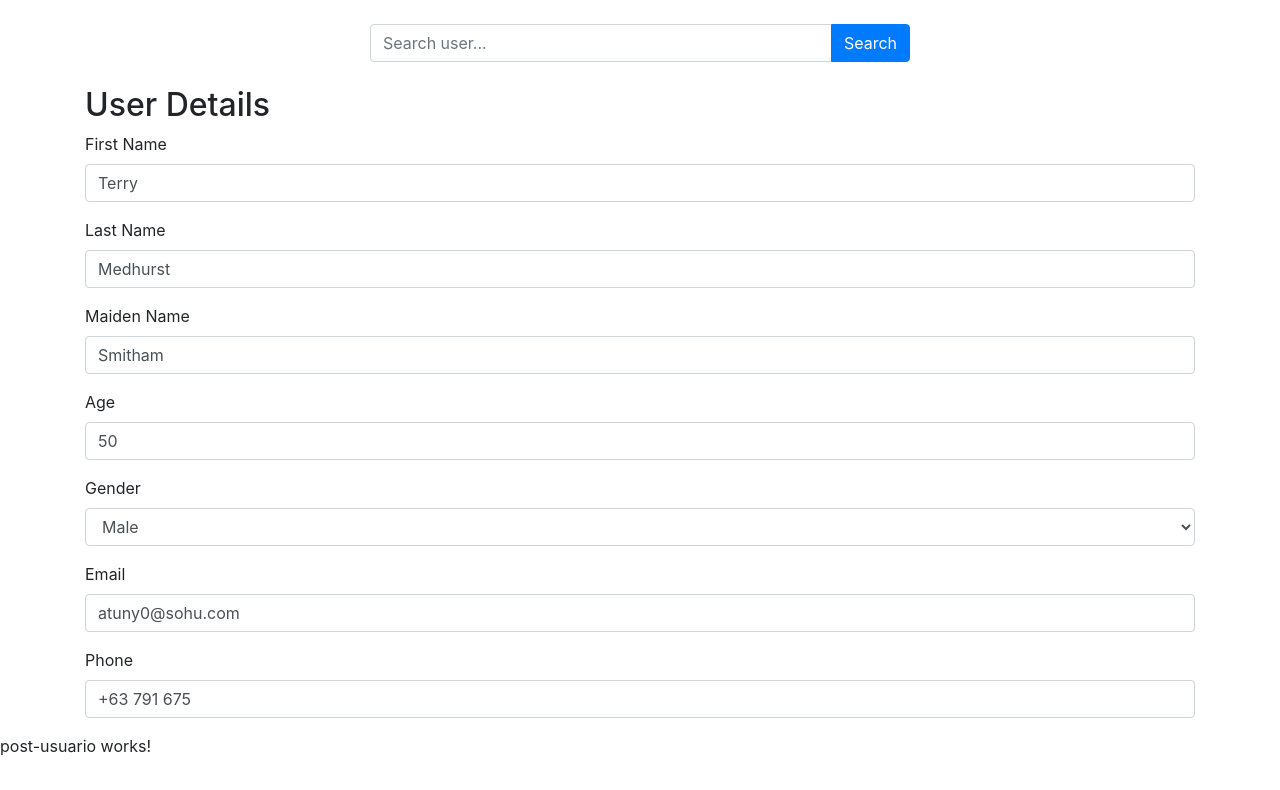
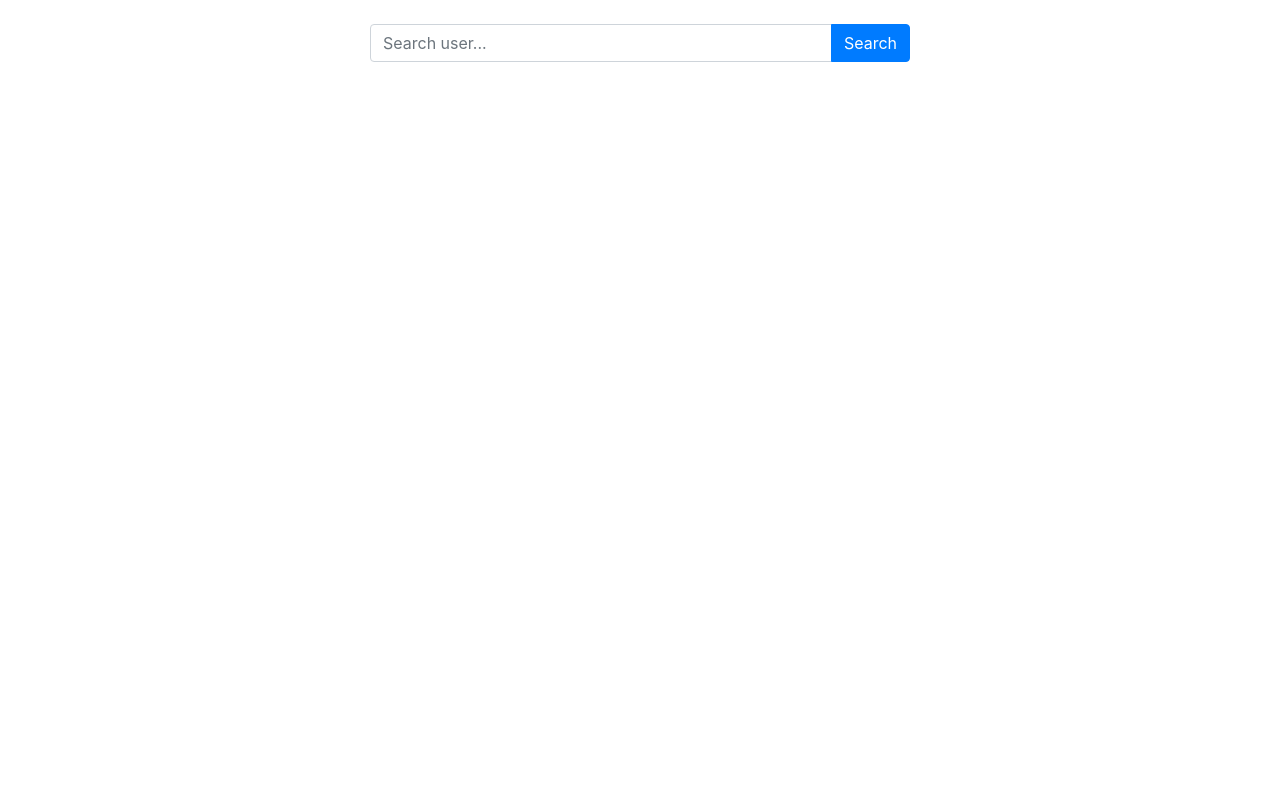
Before and after one commit to Andres-Salamanca/TallerWebReactive, an Angular app in the folder TallerWebReactive/: page / in a window 1280 px wide. Shown: the top 790 px of the page. Built offline with nearby package versions, Linux system fonts and the light colour scheme.

Commit message:
Hice lo de pedir el usuario y mostrarlo

```diff
--- a/TallerWebReactive/src/app/app.component.html
+++ b/TallerWebReactive/src/app/app.component.html
@@ -1,3 +1,22 @@
-<app-search-usuairo></app-search-usuairo>
-<app-show-usuario></app-show-usuario>
-<app-post-usuario></app-post-usuario>
+<div class="container">
+    <div class="row mt-4">
+      <div class="col-md-6 offset-md-3">
+        <form (ngSubmit)="onSubmit()">
+          <div class="input-group">
+            <input type="text" class="form-control" placeholder="Search user..." [(ngModel)]="searchQuery" name="searchQuery">
+            <div class="input-group-append">
+              <button type="submit" class="btn btn-primary">Search</button>
+            </div>
+          </div>
+        </form>
+      </div>
+    </div>
+  </div>
+
+  <div class="container mt-4" *ngIf="encontrado == false">
+    <p class="alert alert-danger">no encontrado</p>
+  </div>
+  <div class="container mt-4" *ngIf="encontrado">
+    <app-show-usuario [user2]="usuarioEnviar"></app-show-usuario>
+    <app-post-usuario></app-post-usuario>
+  </div>
--- a/TallerWebReactive/src/app/app.component.ts
+++ b/TallerWebReactive/src/app/app.component.ts
@@ -1,4 +1,7 @@
-import { Component } from '@angular/core';
+import { HttpClient } from '@angular/common/http';
+import { Component, Input } from '@angular/core';
+import { Observable } from 'rxjs';
+import { Usuario } from './model/usuario';
 
 @Component({
   selector: 'app-root',
@@ -6,5 +9,49 @@ import { Component } from '@angular/core';
   styleUrls: ['./app.component.css']
 })
 export class AppComponent {
+
   title = 'TallerWebReactive';
+  usuario:any;
+  usuario$:Observable<any> = new Observable();
+  ROOT_URL: string = 'https://dummyjson.com';
+  mensajeErrror = " ";
+
+  constructor(private http:HttpClient){}
+  searchQuery: string = '';
+  ngOnInit(){}
+  @Input()
+  usuarioEnviar!:Usuario;
+  encontrado!: boolean ;
+  onSubmit() {
+
+    console.log('Búsqueda realizada:', this.searchQuery);
+    this.http.get(this.ROOT_URL+'/users/filter?key=username&value=' + this.searchQuery).subscribe((userInfo: any)=>{
+      //this.usuario = userInfo;
+      //console.log(this.usuario["users"][0])
+      if (!userInfo || !userInfo.users || userInfo.users.length === 0) {
+        console.log("No existe");
+        this.encontrado = false;
+      } else {
+        this.encontrado = true;
+        this.usuario = userInfo;
+        console.log(this.usuario);
+        this.usuarioEnviar = {
+            id:0,
+            firstName:this.usuario["users"][0]["firstName"],
+            lastName:this.usuario["users"][0]["lastName"],
+            email:this.usuario["users"][0]["email"],
+            maidenName:this.usuario["users"][0]["maidenName"],
+            gender:this.usuario["users"][0]["gender"],
+            age:this.usuario["users"][0]["age"],
+            phone:this.usuario["users"][0]["phone"],
+
+        }
+
+        console.log(this.usuarioEnviar );
+
+      }
+    });
+  }
+
+
 }
--- a/TallerWebReactive/src/app/usuario/search-usuairo/search-usuairo.component.ts
+++ b/TallerWebReactive/src/app/usuario/search-usuairo/search-usuairo.component.ts
@@ -1,4 +1,7 @@
-import { Component } from '@angular/core';
+import { HttpClient } from '@angular/common/http';
+import { Component, EventEmitter, Output } from '@angular/core';
+import { Observable } from 'rxjs';
+import { Usuario } from 'src/app/model/usuario';
 
 @Component({
   selector: 'app-search-usuairo',
@@ -7,8 +10,11 @@ import { Component } from '@angular/core';
 })
 export class SearchUsuairoComponent {
   searchQuery: string = '';
-onSubmit() {
-  console.log('Búsqueda realizada:', this.searchQuery);
-}
+
+  @Output()
+
+  onSubmit() {
+
+  }
 
 }
--- a/TallerWebReactive/src/app/usuario/show-usuario/show-usuario.component.html
+++ b/TallerWebReactive/src/app/usuario/show-usuario/show-usuario.component.html
@@ -1,36 +1,36 @@
-<div class="container mt-4">
+<div class="container mt-4" *ngIf="user2">
     <h2>User Details</h2>
     <form #userForm="ngForm">
       <div class="form-group">
         <label for="firstName">First Name</label>
-        <input type="text" class="form-control" id="firstName" name="firstName" [(ngModel)]="user.firstName">
+        <input type="text" class="form-control" id="firstName" name="firstName" [(ngModel)]="user2.firstName">
       </div>
       <div class="form-group">
         <label for="lastName">Last Name</label>
-        <input type="text" class="form-control" id="lastName" name="lastName" [(ngModel)]="user.lastName">
+        <input type="text" class="form-control" id="lastName" name="lastName" [(ngModel)]="user2.lastName">
       </div>
       <div class="form-group">
         <label for="maidenName">Maiden Name</label>
-        <input type="text" class="form-control" id="maidenName" name="maidenName" [(ngModel)]="user.maidenName">
+        <input type="text" class="form-control" id="maidenName" name="maidenName" [(ngModel)]="user2.maidenName">
       </div>
       <div class="form-group">
         <label for="age">Age</label>
-        <input type="number" class="form-control" id="age" name="age" [(ngModel)]="user.age">
+        <input type="number" class="form-control" id="age" name="age" [(ngModel)]="user2.age">
       </div>
       <div class="form-group">
         <label for="gender">Gender</label>
-        <select class="form-control" id="gender" name="gender" [(ngModel)]="user.gender">
+        <select class="form-control" id="gender" name="gender" [(ngModel)]="user2.gender">
           <option value="male">Male</option>
           <option value="female">Female</option>
         </select>
       </div>
       <div class="form-group">
         <label for="email">Email</label>
-        <input type="email" class="form-control" id="email" name="email" [(ngModel)]="user.email">
+        <input type="email" class="form-control" id="email" name="email" [(ngModel)]="user2.email">
       </div>
       <div class="form-group">
         <label for="phone">Phone</label>
-        <input type="tel" class="form-control" id="phone" name="phone" [(ngModel)]="user.phone">
+        <input type="tel" class="form-control" id="phone" name="phone" [(ngModel)]="user2.phone">
       </div>
     </form>
   </div>
--- a/TallerWebReactive/src/app/usuario/show-usuario/show-usuario.component.ts
+++ b/TallerWebReactive/src/app/usuario/show-usuario/show-usuario.component.ts
@@ -1,4 +1,5 @@
-import { Component } from '@angular/core';
+import { Component, Input } from '@angular/core';
+import { Usuario } from 'src/app/model/usuario';
 
 @Component({
   selector: 'app-show-usuario',
@@ -6,6 +7,17 @@ import { Component } from '@angular/core';
   styleUrls: ['./show-usuario.component.css']
 })
 export class ShowUsuarioComponent {
+  @Input()
+  user2:Usuario = {
+    firstName: ' ',
+    lastName: '',
+    maidenName: '',
+    age:0 ,
+    gender: '',
+    email: '',
+    phone: '',
+    id:0
+  };
   user = {
     firstName: 'Terry',
     lastName: 'Medhurst',
```
Also changed, not shown: TallerWebReactive/src/app/model/usuario.ts (+8 -0 lines).
